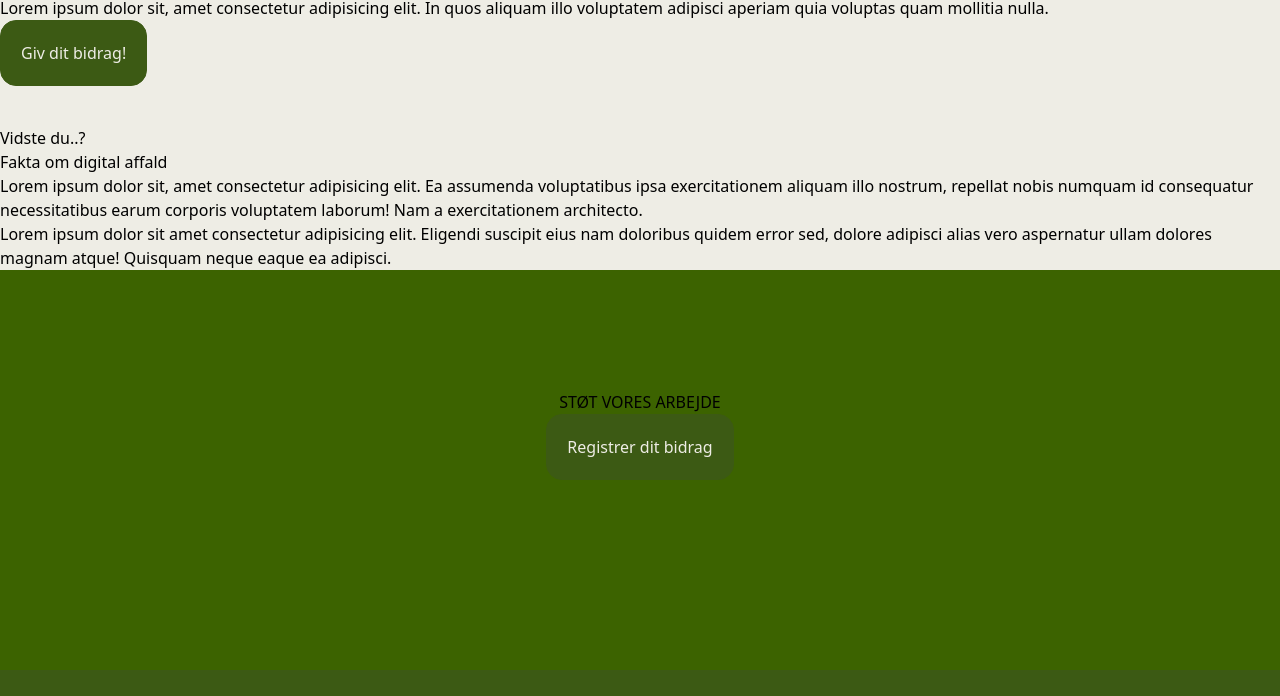
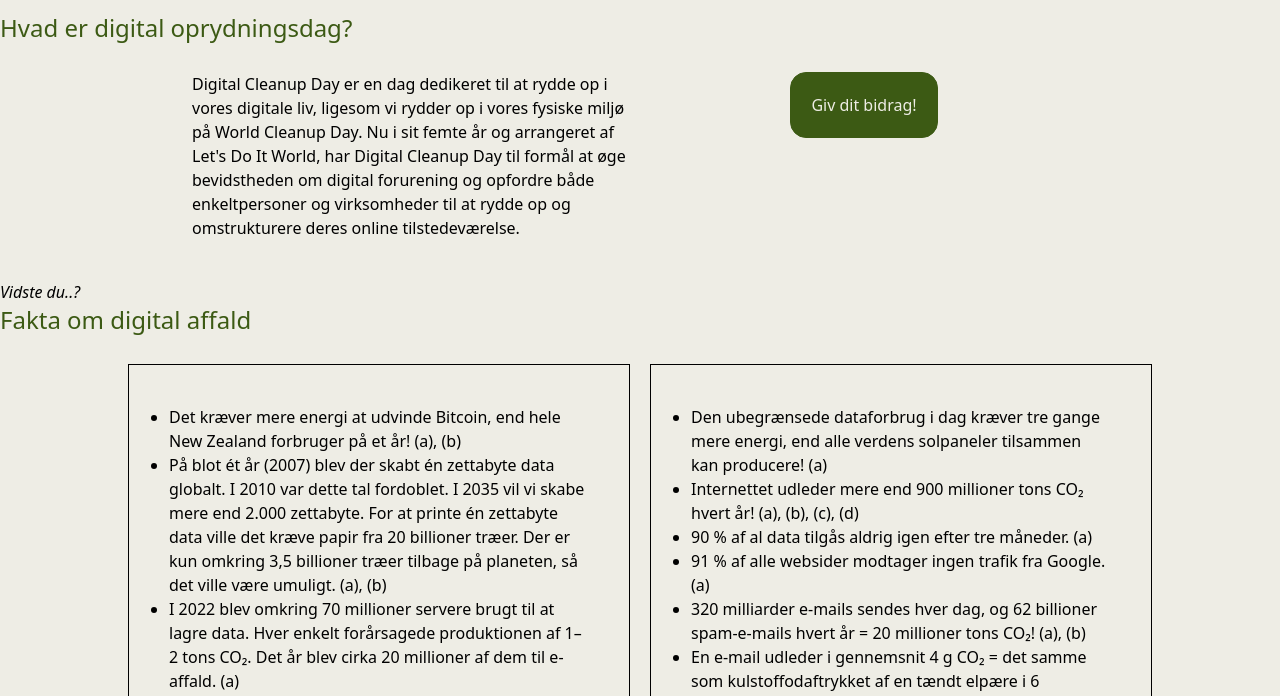
Before and after one commit to Josephine0202/digital_oprydningsdag2, an Astro site: page / in a window 1280 px wide. Shown: the part 509-1205 px from the top of the page. Built offline with nearby package versions, Linux system fonts and the light colour scheme; Astro itself is replaced by a stand-in of ours.

Commit message:
howto + button component + rettelser på index

```diff
--- a/src/components/Button.astro
+++ b/src/components/Button.astro
@@ -1,5 +1,17 @@
 ---
+// Henter parametrene fra Astro.props
+const { variant= "primary" } = Astro.props;
+
+//Definer den styling (Tailwind classes, der gør sig gældende for alle knapper
+const buttonStyling = "p-5 mb-10 rounded-2xl border-1 border-[#3C5A14] max-w-2xs mx-auto h-fit";
+
+//Definer den styling (Tailwind classes), der gør sig gældende for de forskellige varianter
+const variantClasses = {
+    "primary": "bg-[#3C5A14] text-[#EEEDE5] hover:bg-[#EEEDE5] hover:text-[#3C5A14] hover:border-1 ",
+    "secondary": "text-[#EEEDE5] border-1 border-[#EEEDE5]  hover:bg-[#EEEDE5] hover:text-[#3C5A14]"
+};
+
 ---
-<div>
-    <button class="bg-[#3C5A14] border-1 text-[#EEEDE5] p-5 mb-10 rounded-2xl hover:bg-[#EEEDE5] hover:text-[#3C5A14] hover:border-1 border-[#3C5A14]"><slot /></button>
-</div>
+
+<!--Sæt classes for den pågældende knap sammen ved hjælp af Astros class:list -->
+<button class:list={[buttonStyling, variantClasses[variant]]}><slot /></button>
--- a/src/pages/howto.astro
+++ b/src/pages/howto.astro
@@ -46,6 +46,6 @@ import Button from "../components/Button.astro";
 </article>
     </section>
 <div class="place-self-center">
-    <Button>Del dit resultat</Button>
+    <Button variant="primary">Del dit resultat</Button>
 </div>
 </MainLayout>
--- a/src/pages/index.astro
+++ b/src/pages/index.astro
@@ -9,28 +9,50 @@ import thumbsup from "../assets/images/thumbsup.png";
 <MainLayout title="Titel">
 
 
-	<section class="h-100 bg-lime-800 text-center">
+	<section class="h-100 bg-lime-800 text-center mb-10">
 		<h1 class="pt-30">DIGITAL OPRYDNINGSDAG</h1>
 		<h2>15. MARTS 2025</h2>
 	</section>
 	<section>
-		<h2>Hvad er digital oprydningsdag?</h2>
-		<p>Lorem ipsum dolor sit, amet consectetur adipisicing elit. In quos aliquam illo voluptatem adipisci aperiam quia voluptas quam mollitia nulla.</p>
-		<Button>Giv dit bidrag!</Button>
+		<h2 class="text-[#3C5A14] text-2xl mb-7">Hvad er digital oprydningsdag?</h2>
+		<div class=" max-w-4xl mx-auto grid md:grid-cols-2 ">
+		<p class="mb-10">Digital Cleanup Day er en dag dedikeret til at rydde op i vores digitale liv, ligesom vi rydder op i vores fysiske miljø på World Cleanup Day.
+
+			Nu i sit femte år og arrangeret af Let's Do It World, har Digital Cleanup Day til formål at øge bevidstheden om digital forurening og opfordre både enkeltpersoner og virksomheder til at rydde op og omstrukturere deres online tilstedeværelse.</p>
+
+		<Button variant="primary">Giv dit bidrag!</Button>
+	</div>
+	</section>
+	<p class="italic">Vidste du..?</p>
+	<h2 class="text-[#3C5A14] text-2xl mb-7">Fakta om digital affald</h2>
+	<section class=" max-w-5xl mx-auto grid sm:grid-cols-2 gap-5">
+		<div class="border-1 border-black mb-5">
+			<ul class="list-disc p-10">
+				<li>Det kræver mere energi at udvinde Bitcoin, end hele New Zealand forbruger på et år! (a), (b)</li>
+				<li>På blot ét år (2007) blev der skabt én zettabyte data globalt. I 2010 var dette tal fordoblet. I 2035 vil vi skabe mere end 2.000 zettabyte. For at printe én zettabyte data ville det kræve papir fra 20 billioner træer. Der er kun omkring 3,5 billioner træer tilbage på planeten, så det ville være umuligt. (a), (b)</li>
+				<li>I 2022 blev omkring 70 millioner servere brugt til at lagre data. Hver enkelt forårsagede produktionen af 1–2 tons CO₂. Det år blev cirka 20 millioner af dem til e-affald. (a)</li>
+				<li>99 % af al data er blevet skabt inden for de sidste 10 år. (a)</li>
+			</ul>
+		</div>
+	<div class="border-1 border-black mb-5">
+		<ul class="list-disc p-10">
+			<li>Den ubegrænsede dataforbrug i dag kræver tre gange mere energi, end alle verdens solpaneler tilsammen kan producere! (a)</li>
+			<li>Internettet udleder mere end 900 millioner tons CO₂ hvert år! (a), (b), (c), (d)</li>
+			<li>90 % af al data tilgås aldrig igen efter tre måneder. (a)</li>
+			<li>91 % af alle websider modtager ingen trafik fra Google. (a)</li>
+			<li>320 milliarder e-mails sendes hver dag, og 62 billioner spam-e-mails hvert år = 20 millioner tons CO₂! (a), (b)</li>
+			<li>En e-mail udleder i gennemsnit 4 g CO₂ = det samme som kulstoffodaftrykket af en tændt elpære i 6 minutter! (a), (b), (c)</li>
+		</ul>
+	</div>
+	</section>
+	<section class=" bg-[#3C5A14] mb-10 h-100 text-center">
+<h2 class="pt-30 text-[#EEEDE5] text-4xl mb-5">STØT VORES ARBEJDE</h2>
+<Button variant="secondary">Registrer dit bidrag</Button>
 	</section>
 	<section>
-		<p>Vidste du..?</p>
-		<h2>Fakta om digital affald</h2>
-		<div>
-		<p>Lorem ipsum dolor sit, amet consectetur adipisicing elit. Ea assumenda voluptatibus ipsa exercitationem aliquam illo nostrum, repellat nobis numquam id consequatur necessitatibus earum corporis voluptatem laborum! Nam a exercitationem architecto.</p>
-	</div>
-	<div>
-		<p>Lorem ipsum dolor sit amet consectetur adipisicing elit. Eligendi suscipit eius nam doloribus quidem error sed, dolore adipisci alias vero aspernatur ullam dolores magnam atque! Quisquam neque eaque ea adipisci.</p>
-	</div>
+		<h2 class="text-[#3C5A14] text-2xl mb-7">Digital oprydningsdag i tal</h2>
+
+		<p>Siden 2020 har 175 forskellige lande og territorier deltaget i Digital Cleanup Day. Næsten 1,2 millioner mennesker har slettet over 14,5 millioner GB data, hvilket har forhindret den årlige produktion af omkring 3.625 tons CO2.</p>
+
 	</section>
-	<section class=" bg-lime-800 h-100 text-center">
-<h2 class="pt-30">STØT VORES ARBEJDE</h2>
-<Button>Registrer dit bidrag</Button>
-	</section>
-	<section></section>
 </MainLayout>
```
